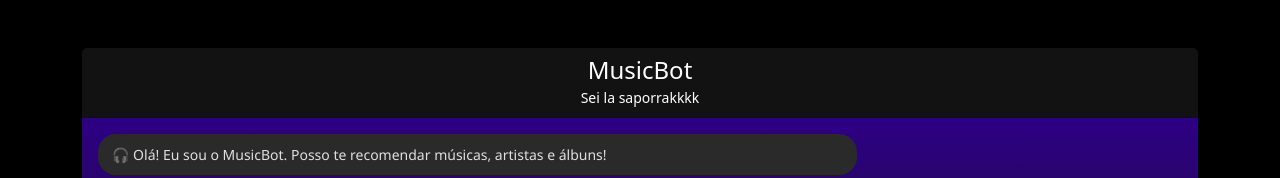
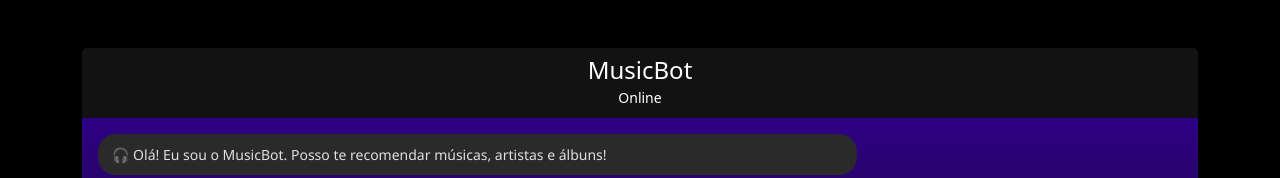
Before and after one commit to ghostlink359/chatBot_emili, a plain HTML site: page index.html in a window 1280 px wide. Shown: the top 178 px of the page. Drawn offline with nearby package versions, Linux system fonts and the light colour scheme.

Commit message:
fix: pequeno erro no html

```diff
--- a/index.html
+++ b/index.html
@@ -19,7 +19,7 @@
 
             <div class="card-header text-white text-center header-custom">
                 <h4 class="mb-0">MusicBot</h4>
-                <small>Sei la saporrakkkk</small>
+                <small>Online</small>
             </div>
 
             <div id="chat" class="card-body chat-area">
```
